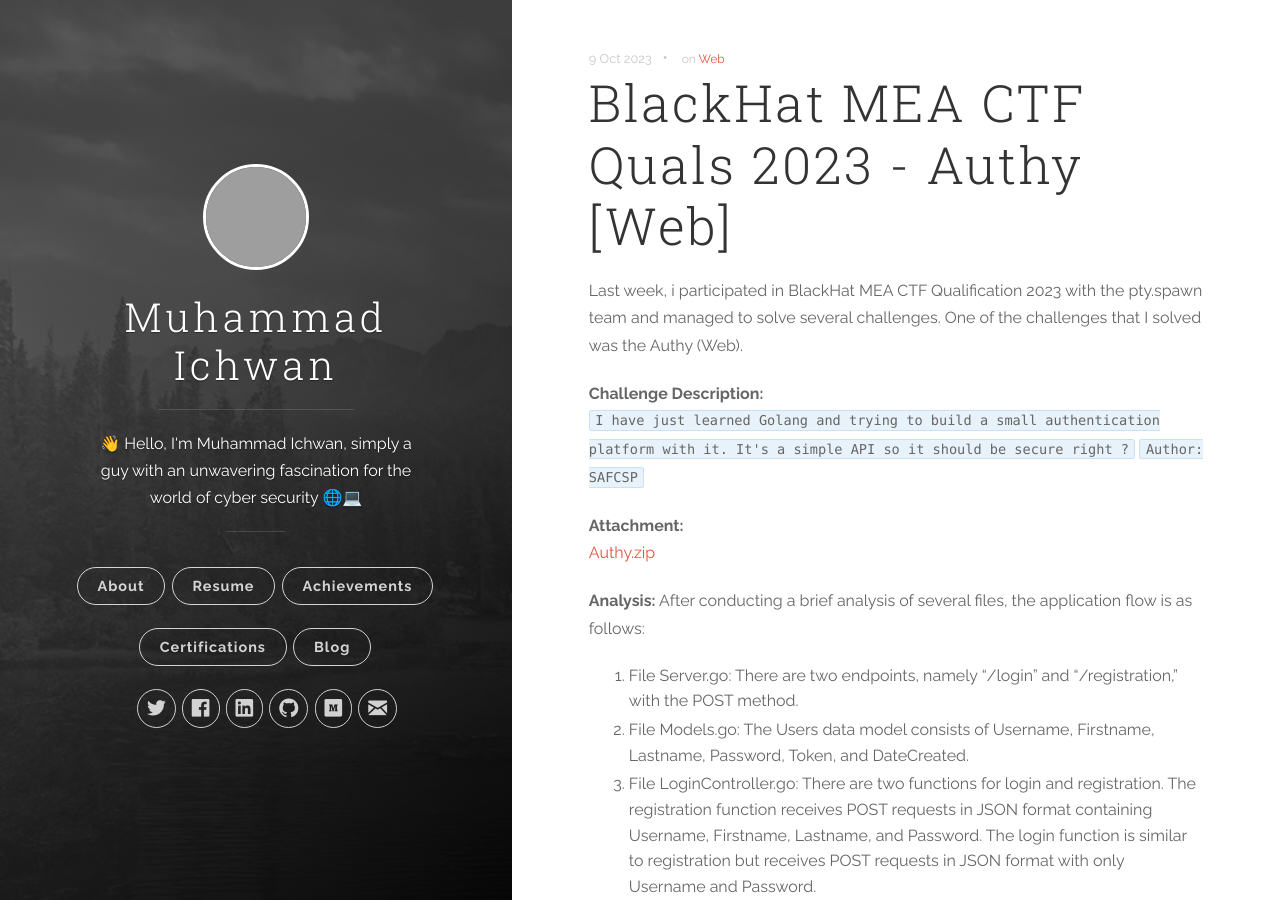
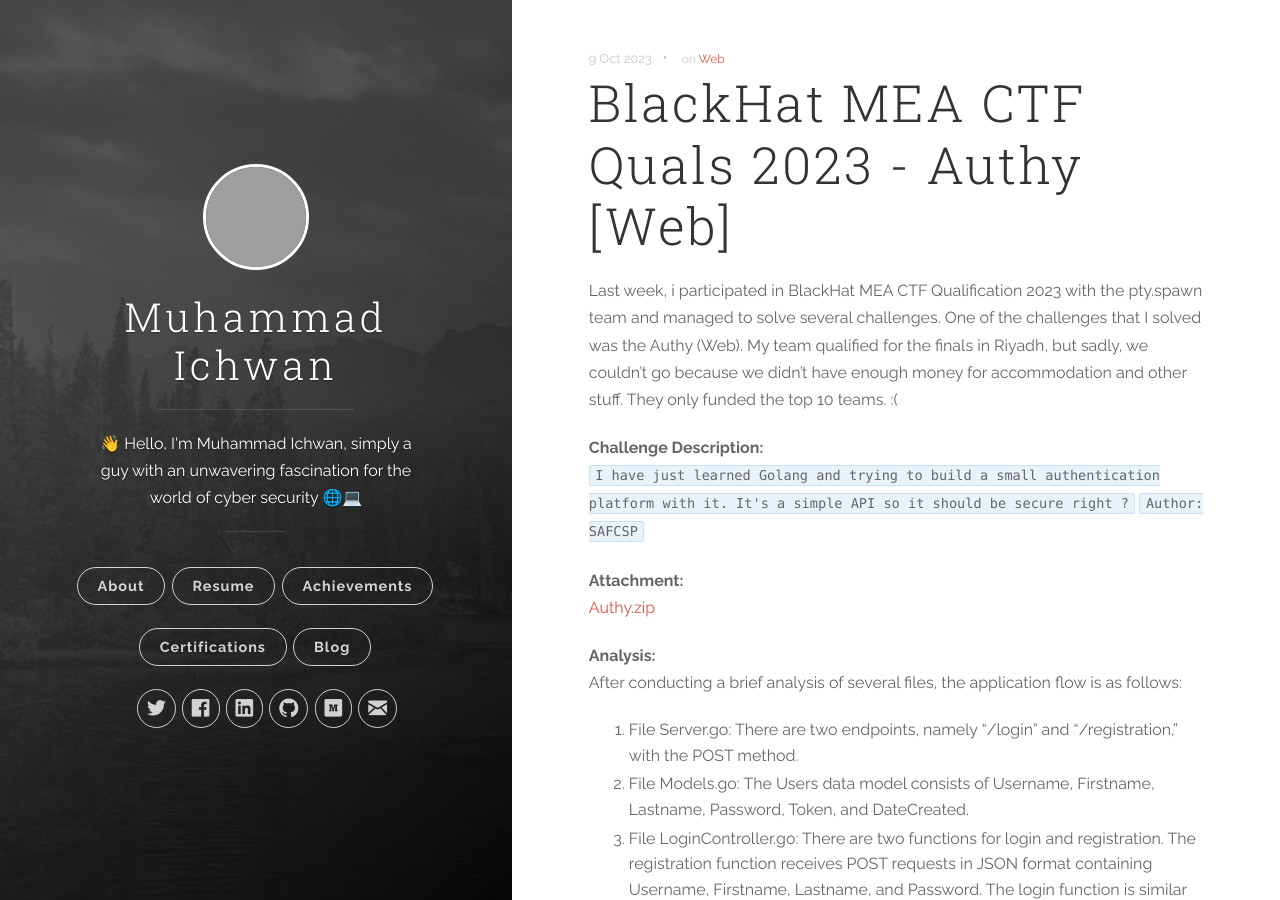
Before and after one commit to banuaa/banuaa.github.io, a Jekyll site: the page built from _posts/2023-10-09-BlackHat-MEA-CTF-Quals-2023-Authy.md, in a window 1280 px wide and 900 px high, cut to the strip 0-900 px from the top of the window. Built offline with Jekyll 4.4.1, drawn with Linux system fonts in a browser that asks for light colours; grey boxes are pictures that could not be loaded.

Commit message:
Update Post

```diff
--- a/_posts/2023-10-09-BlackHat-MEA-CTF-Quals-2023-Authy.md
+++ b/_posts/2023-10-09-BlackHat-MEA-CTF-Quals-2023-Authy.md
@@ -4,7 +4,7 @@
 categories: [Web]
 tags: [Web]
 ---
-Last week, i participated in BlackHat MEA CTF Qualification 2023 with the pty.spawn team and managed to solve several challenges. One of the challenges that I solved was the Authy (Web).
+Last week, i participated in BlackHat MEA CTF Qualification 2023 with the pty.spawn team and managed to solve several challenges. One of the challenges that I solved was the Authy (Web). My team qualified for the finals in Riyadh, but sadly, we couldn't go because we didn't have enough money for accommodation and other stuff. They only funded the top 10 teams. :(
 
 <!--more-->
 
@@ -15,7 +15,7 @@
 **Attachment:**\
 [Authy.zip](/files/Authy.zip)
 
-**Analysis:**
+**Analysis:**\
 After conducting a brief analysis of several files, the application flow is as follows:
 1. File Server.go: There are two endpoints, namely "/login" and "/registration," with the POST method.
 2. File Models.go: The Users data model consists of Username, Firstname, Lastname, Password, Token, and DateCreated.
```
